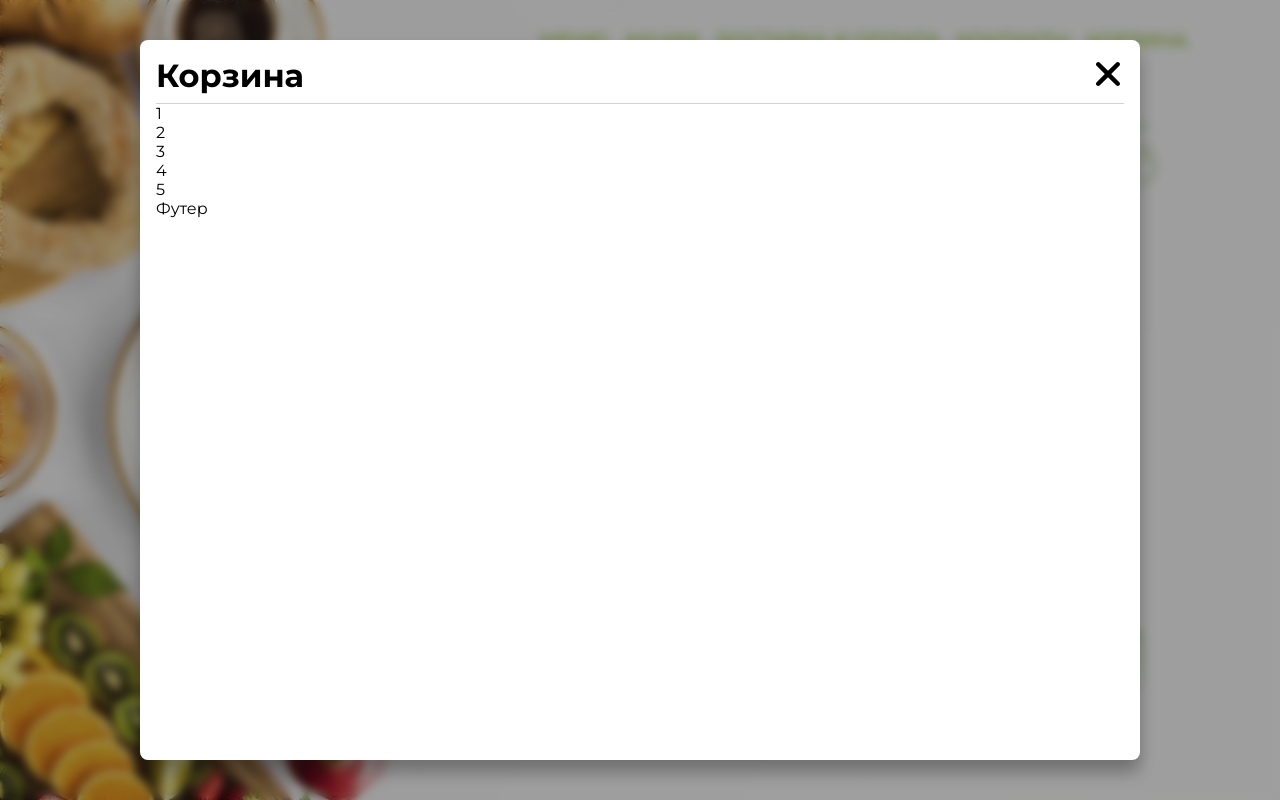
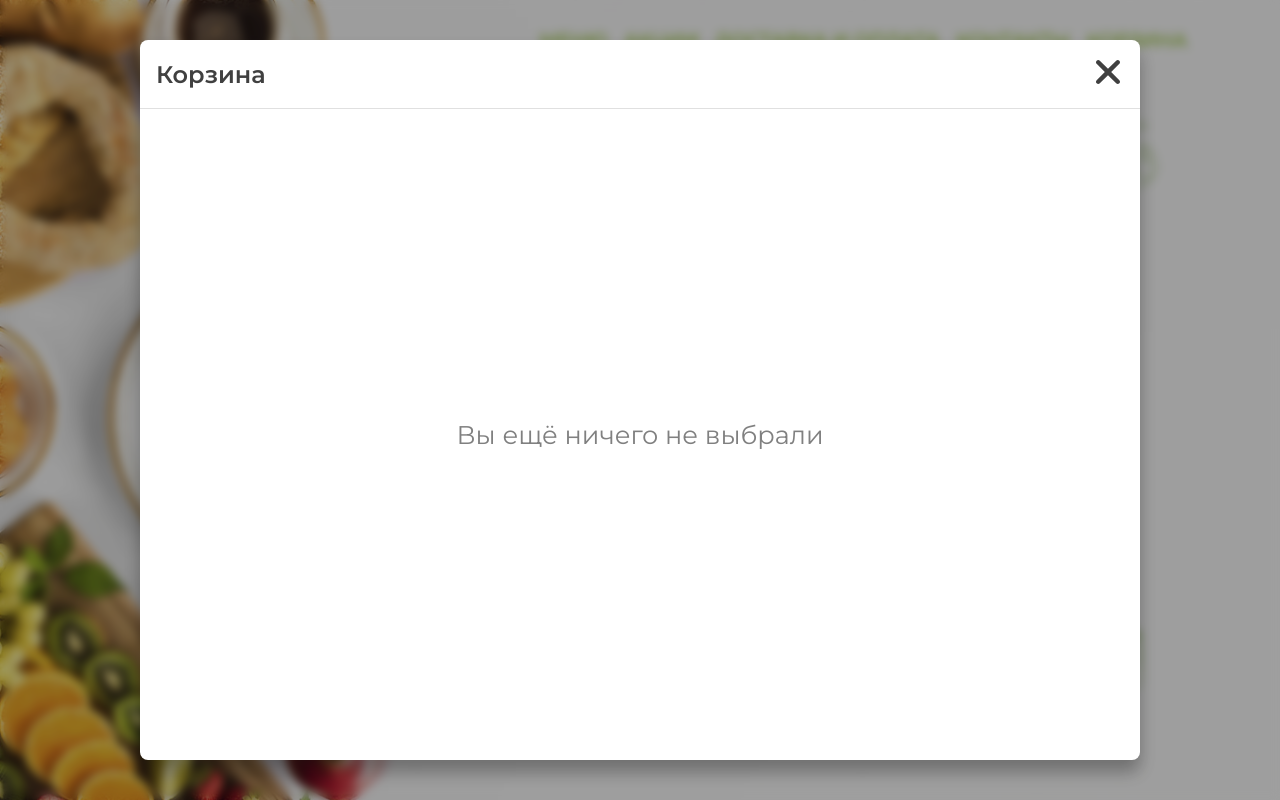
Before and after one commit to deniska69/city-furshet, a React (Vite) app: page / in a window 1280 px wide. Both pictures are taken after a click on the link "КОРЗИНА". Shown: the top 800 px of the page. Built offline with nearby package versions, Linux system fonts and the light colour scheme.

Commit message:
basket layout in progress

```diff
--- a/src/components/Card.jsx
+++ b/src/components/Card.jsx
@@ -3,6 +3,10 @@ import "./Card.css";
 import minusSvg from "assets/card/minus.svg";
 import plusSvg from "assets/card/plus.svg";
 import imagePlaceholder from "assets/image_placeholder.jpg";
+
+const getCover = (image) => {
+  return import.meta.env.DEV || image === "city-furshet.ru/images/image_placeholder.jpg" ? imagePlaceholder : image;
+};
 
 const Card = (props) => {
   const { id, image = null, title, subtitle, price, categoryId, count } = props;
@@ -13,14 +17,11 @@ const Card = (props) => {
 
   const onPressMinus = () => props?.onPressMinus(categoryId, id);
 
-  const cover =
-    import.meta.env.DEV || image === "city-furshet.ru/images/image_placeholder.jpg" ? imagePlaceholder : image;
-
   return (
     <div id={id} className="card noselect">
       <div className="card-info" onClick={onPressCard}>
         <div className="card-image-wrap">
-          <img src={cover} className="card-image" />
+          <img src={getCover(image)} className="card-image" />
 
           {count > 0 ? (
             <div className="card-counter-wrap">
--- /dev/null
+++ b/src/components/CardBasket.css
@@ -0,0 +1,37 @@
+.card-basket {
+  display: flex;
+  flex-direction: row;
+  column-gap: 0.5rem;
+  padding-bottom: 1rem;
+  border-bottom: 1px #e0e0e0 solid;
+}
+
+.card-basket:last-of-type {
+  padding-bottom: 0;
+  border-bottom: none;
+}
+
+.card-basket-image {
+  width: 100%;
+  max-width: 80px;
+  max-height: 80px;
+  object-fit: cover;
+  border-radius: 8px;
+}
+
+.card-basket-inner {
+  display: flex;
+  flex-direction: column;
+  row-gap: 0.5rem;
+}
+
+.card-basket-text {
+  display: flex;
+  flex-direction: column;
+  row-gap: 0.3rem;
+}
+
+.card-basket-buttons {
+  display: flex;
+  flex-direction: row;
+}
--- /dev/null
+++ b/src/components/CardBasket.jsx
@@ -0,0 +1,38 @@
+import "./CardBasket.css";
+
+import minusSvg from "assets/card/minus.svg";
+import plusSvg from "assets/card/plus.svg";
+import imagePlaceholder from "assets/image_placeholder.jpg";
+
+const getCover = (image) => {
+  return import.meta.env.DEV || image === "city-furshet.ru/images/image_placeholder.jpg" ? imagePlaceholder : image;
+};
+
+const CardBasket = (props) => {
+  const { id, image = null, title, subtitle, price, categoryId, count, onPressPlus, onPressMinus } = props;
+  return (
+    <div className="card-basket">
+      <img src={getCover(image)} className="card-basket-image" />
+
+      <div className="card-basket-inner">
+        <div className="card-basket-text">
+          <span className="card-title">{title}</span>
+          <span className="card-subtitle">{subtitle}</span>
+        </div>
+
+        <div className="card-basket-buttons">
+          <button className="card-btn-minus" onClick={onPressMinus}>
+            <img src={minusSvg} />
+          </button>
+
+          <button className="card-btn-plus" onClick={onPressPlus}>
+            <span className="card-price">{price || "0"} ₽</span>
+            <img src={plusSvg} />
+          </button>
+        </div>
+      </div>
+    </div>
+  );
+};
+
+export default CardBasket;
--- a/src/components/Dialog.css
+++ b/src/components/Dialog.css
@@ -16,11 +16,20 @@ body.dialog-open {
   backdrop-filter: blur(5px);
 }
 
+body.dialog-open .dialog-root {
+  display: flex;
+  width: 100%;
+}
+
 .dialog-content {
   display: flex;
+  width: 100%;
   flex-direction: column;
-  height: 100%;
   background-color: white;
+  height: calc(100vh - 10px);
+  align-self: flex-end;
+  border-top-left-radius: 20px;
+  border-top-right-radius: 20px;
 }
 
 @media (min-width: 1280px) {
--- a/src/components/index.js
+++ b/src/components/index.js
@@ -1,8 +1,9 @@
 import Card from "./Card";
+import CardBasket from "./CardBasket";
 import Categories from "./Categories";
 import Dialog from "./Dialog";
 import HeaderDesktop from "./HeaderDesktop";
 import HeaderMobile from "./HeaderMobile";
 import Loader from "./Loader";
 
-export { Card, Categories, Dialog, HeaderDesktop, HeaderMobile, Loader };
+export { Card, CardBasket, Categories, Dialog, HeaderDesktop, HeaderMobile, Loader };
--- a/src/containers/Basket.css
+++ b/src/containers/Basket.css
@@ -1,20 +1,43 @@
 #basket {
   display: flex;
   flex-direction: column;
-  padding: 1rem;
+  height: 100%;
 }
 
 #basket-header {
   display: flex;
+  align-items: center;
   flex-direction: row;
   justify-content: space-between;
-  padding-bottom: 0.5rem;
-  border-bottom: 1px lightgray solid;
+  padding: 0.5rem;
+  padding-top: 1rem;
+  border-bottom: 1px #e0e0e0 solid;
+}
+
+#basket-header span {
+  font-size: 1.5rem;
+  color: #404040;
+  font-weight: 600;
+}
+
+#basket-header img {
+  font-size: 1.5rem;
+  fill: #404040;
+  font-weight: 600;
+}
+
+@media (min-width: 500px) {
+  #basket-header {
+    padding: 1rem;
+  }
 }
 
 #basket-body {
   display: flex;
   flex-direction: column;
+  height: 100%;
+  padding: 0.5rem;
+  row-gap: 1rem;
 }
 
 #basket-header button {
@@ -26,3 +49,16 @@
   cursor: pointer;
   outline: inherit;
 }
+
+#basket-empty {
+  display: flex;
+  justify-content: center;
+  align-items: center;
+  height: 100%;
+}
+
+#basket-empty span {
+  font-size: 1.6rem;
+  color: gray;
+  text-align: center;
+}
--- a/src/containers/Basket.jsx
+++ b/src/containers/Basket.jsx
@@ -1,28 +1,31 @@
 import { inject, observer } from "mobx-react";
-import { Dialog } from "components";
+import { Dialog, CardBasket } from "components";
 
 import closeSvg from "assets/header/close.svg";
 import "./Basket.css";
 
 const Basket = ({ store, isOpen, onClose }) => {
+  const items = store.getBasketItems();
+
+  const onPressPlus = (...args) => store.onPressPlus(...args);
+
+  const onPressMinus = (...args) => store.onPressMinus(...args);
+
   return (
     <Dialog {...{ isOpen, onClose }}>
       <div id="basket">
         <div id="basket-header">
-          <h1>Корзина</h1>
+          <span>Корзина</span>
           <button onClick={onClose}>
             <img src={closeSvg} />
           </button>
         </div>
         <div id="basket-body">
-          <span>1</span>
-          <span>2</span>
-          <span>3</span>
-          <span>4</span>
-          <span>5</span>
-        </div>
-        <div id="basket-footer">
-          <span>Футер</span>
+          {items ? (
+            items.map((item, index) => <CardBasket key={index} {...item} {...{ onPressPlus, onPressMinus }} />)
+          ) : (
+            <Empty />
+          )}
         </div>
       </div>
     </Dialog>
@@ -30,3 +33,9 @@ const Basket = ({ store, isOpen, onClose }) => {
 };
 
 export default inject("store")(observer(Basket));
+
+const Empty = () => (
+  <div id="basket-empty">
+    <span>Вы ещё ничего не выбрали</span>
+  </div>
+);
--- a/src/stores/index.js
+++ b/src/stores/index.js
@@ -71,6 +71,11 @@ class ProductsStore {
 
     return sum;
   };
+
+  getBasketItems = () => {
+    if (this.basket?.size > 0) return values(this.basket);
+    return null;
+  };
 }
 
 const store = new ProductsStore();
```
Also changed, not shown: src/assets/header/close.svg.
